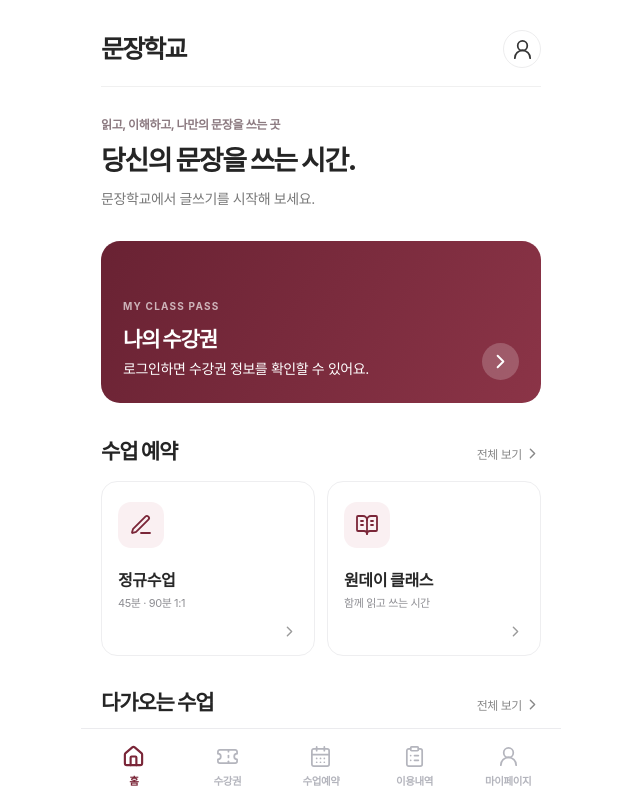
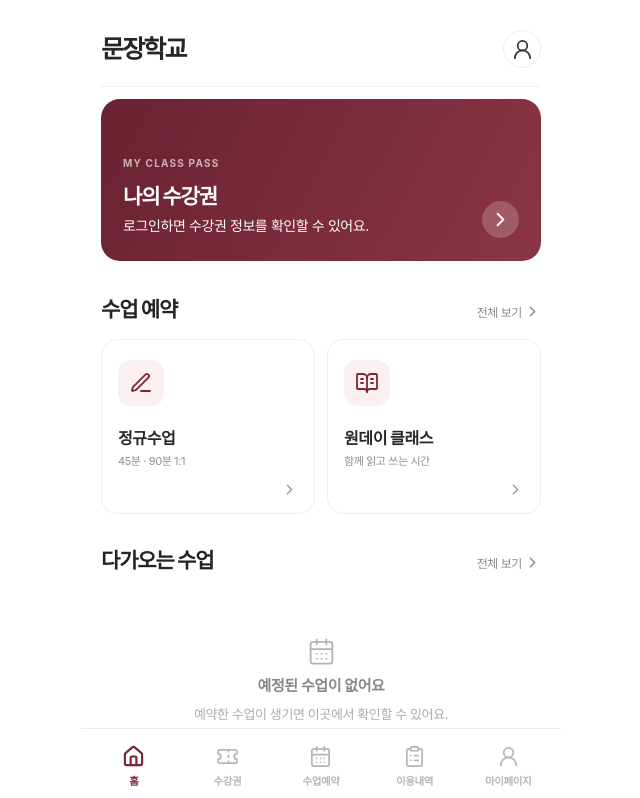
Before and after one commit to dlduswn001/reservation, a Next.js app: page / in a window 1280 px wide. Shown: the top 798 px of the page, without its empty margins (319-959 px from the left). Built offline with nearby package versions, Linux system fonts and the light colour scheme.

Commit message:
design: simplify header to Moonjang School and unify installed app branding

```diff
--- a/app/page.tsx
+++ b/app/page.tsx
@@ -112,11 +112,6 @@ export default function Home() {
         <Link href="/profile" className="studioIconLink" aria-label="마이페이지로 이동"><UserRound size={23} strokeWidth={1.8} /></Link>
       </header>
 
-      <section className="studioIntro" aria-label="문장학교 소개">
-        <p className="studioEyebrow">읽고, 이해하고, 나만의 문장을 쓰는 곳</p>
-        <h1>{student ? `${student.name}님, 반가워요.` : "당신의 문장을 쓰는 시간."}</h1>
-        <p>{student ? "오늘도 나만의 속도로 글을 써볼까요?" : "문장학교에서 글쓰기를 시작해 보세요."}</p>
-      </section>
 
       <section className="studioPassOverview" aria-label="수강권 요약">
         <div>
```
